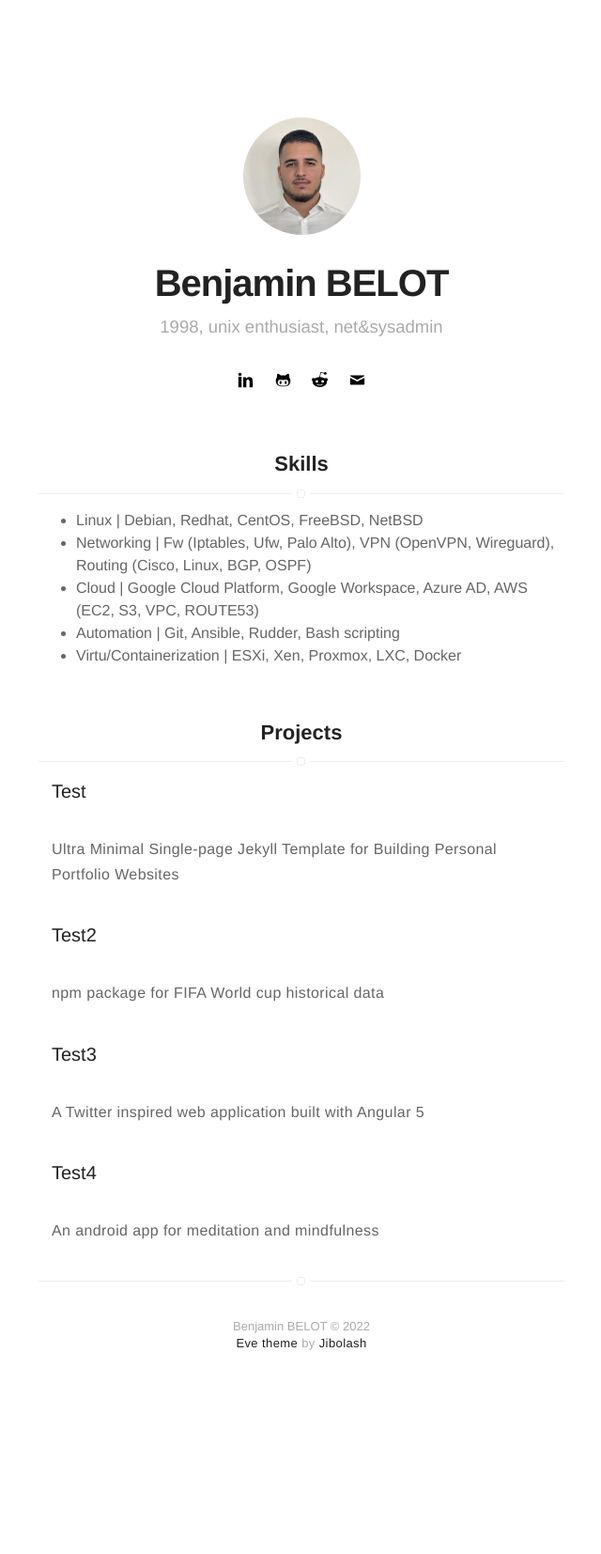
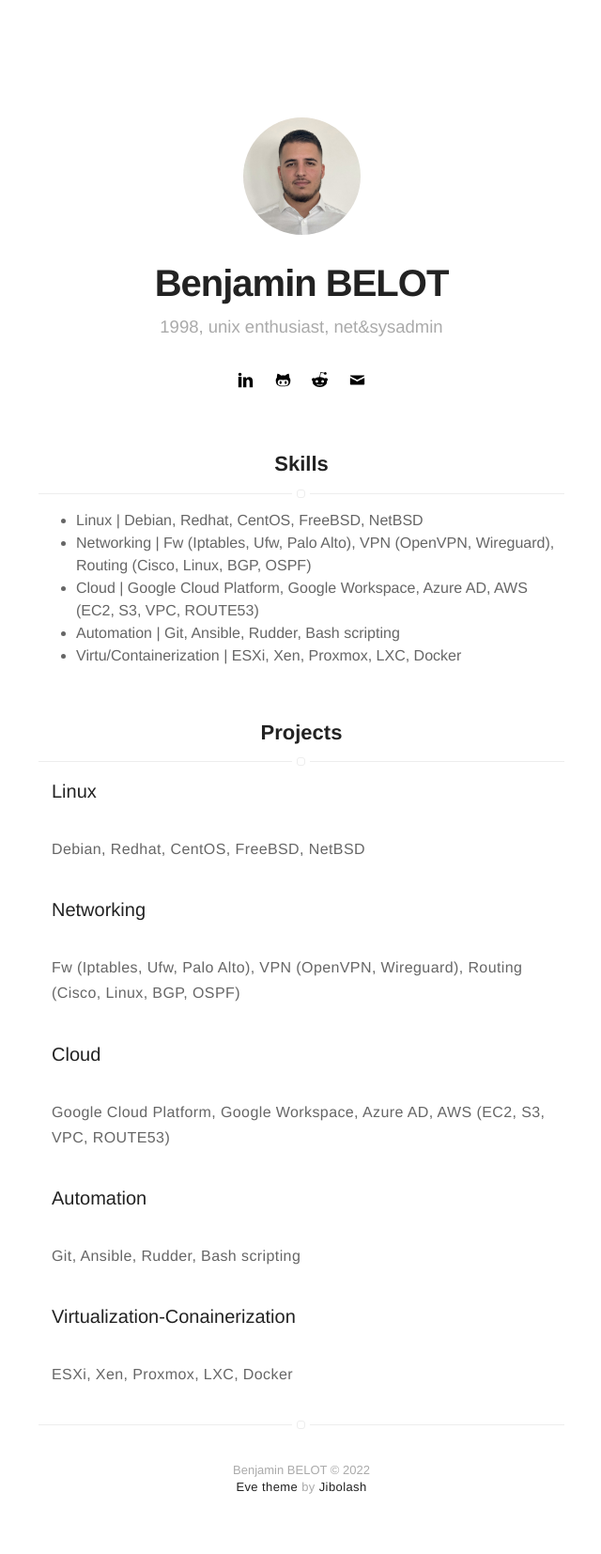
Before and after one commit to benbelo/benjaminformaticien.github.io, a Jekyll site: the page built from index.html, in a window 1280 px wide. Shown: the whole page at 94% size, without its empty margins (319-959 px from the left). Built offline with Jekyll 4.4.1, drawn with Linux system fonts in a browser that asks for light colours; before the commit the page ends 1501 px from its top, so only the background shows below that.

Commit message:
test update

```diff
--- a/_config.yml
+++ b/_config.yml
@@ -57,21 +57,21 @@ projects: true
 
 # add your projects here
 project-list:
-    Eve:
-        name: Test
-        description: Ultra Minimal Single-page Jekyll Template for Building Personal Portfolio Websites
-    World-Cup-History:
-        name: Test2
-        description: npm package for FIFA World cup historical data
-        url: https://github.com/jibolash/world-cup-history
-    Tweeter:
-        name: Test3
-        description: A Twitter inspired web application built with Angular 5
-        url: https://tweetermum.herokuapp.com
-    Transcend:
-        name: Test4
-        description: An android app for meditation and mindfulness
-        url: https://github.com/Khosbayar/Transcend
+    Linux:
+        name: Linux
+        description: Debian, Redhat, CentOS, FreeBSD, NetBSD
+    Networking:
+        name: Networking
+        description: Fw (Iptables, Ufw, Palo Alto), VPN (OpenVPN, Wireguard), Routing (Cisco, Linux, BGP, OSPF)
+    Cloud:
+        name: Cloud
+        description: Google Cloud Platform, Google Workspace, Azure AD, AWS (EC2, S3, VPC, ROUTE53)
+    Automation:
+        name: Automation
+        description: Git, Ansible, Rudder, Bash scripting
+    Virtualization-Conainerization:
+        name: Virtualization-Conainerization
+        description: ESXi, Xen, Proxmox, LXC, Docker
 
 
 # do you want to display the theme attribution? true or false
```
